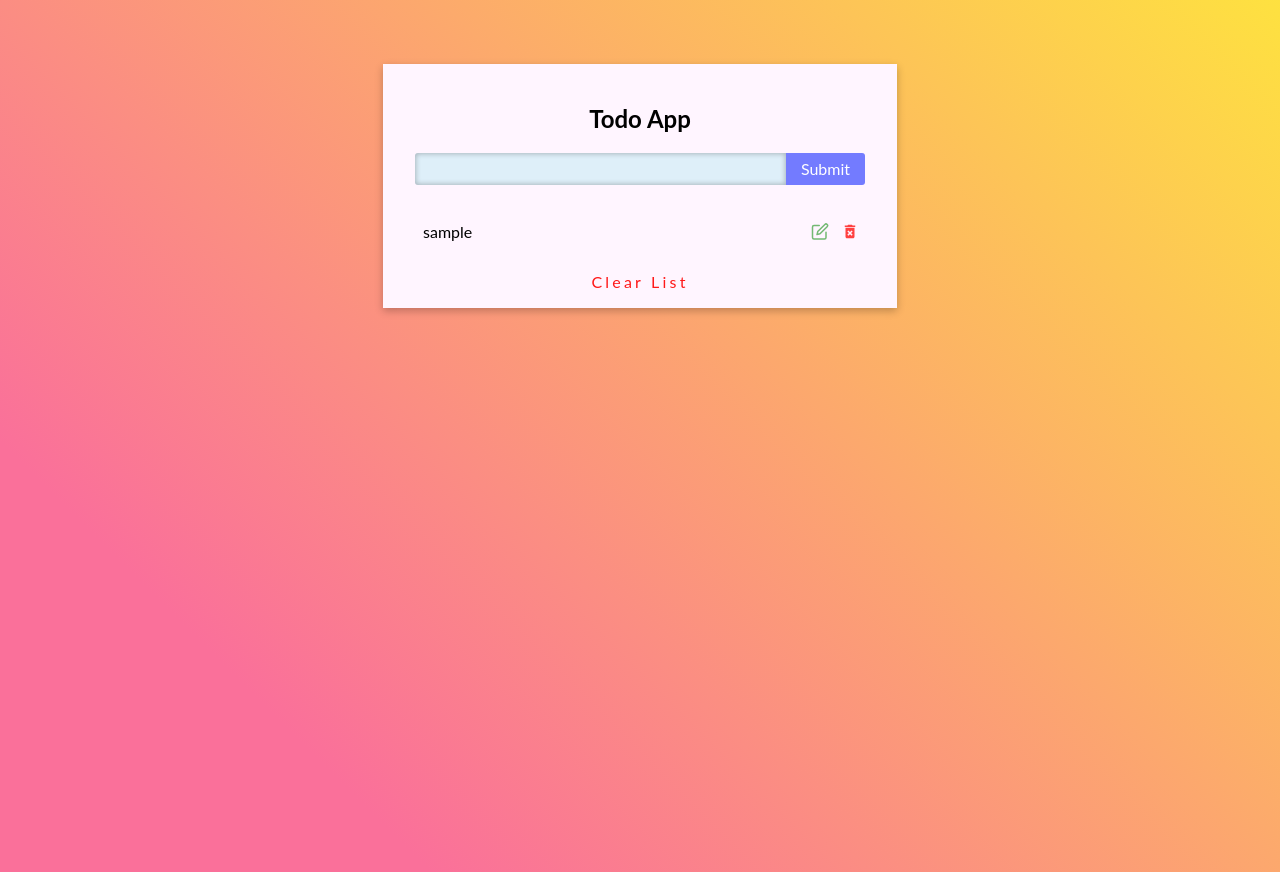
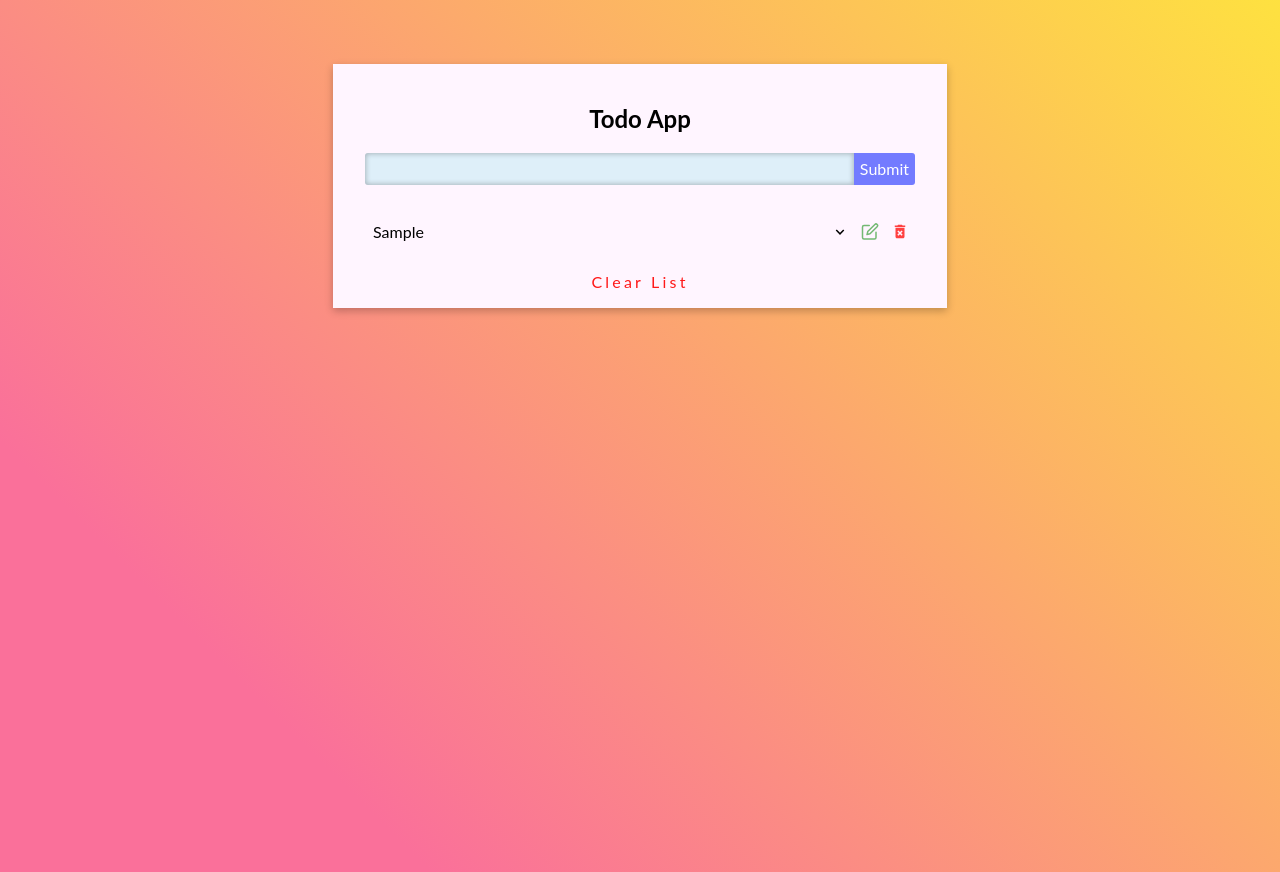
Before and after one commit to johannranudd/react-todo-app, a React (Create React App) app: page / in a window 1280 px wide. Both pictures are taken after typing "Sample" into the empty fields and a click on the button "Submit". Built offline with nearby package versions, Linux system fonts and the light colour scheme.

Commit message:
read more button added

```diff
--- a/src/App.styles.js
+++ b/src/App.styles.js
@@ -25,15 +25,36 @@ export const fonts = {
   playfair: "'Playfair Display', serif;",
 };
 
+export const size = {
+  mobileS: 320,
+  mobileM: 375,
+  mobileL: 425,
+  mobileXL: 630,
+  tablet: 768,
+  laptop: 1024,
+  laptopL: 1440,
+  desktop: 2560,
+};
+
 export const device = {
-  mobileS: `(min-width: 320px)`,
-  mobileM: `(min-width: 375px)`,
-  mobileL: `(min-width: 425px)`,
-  tablet: `(min-width: 768px)`,
-  laptop: `(min-width: 1024px)`,
-  laptopL: `(min-width: 1440px)`,
-  desktop: `(min-width: 2560px)`,
+  mobileS: `(max-width: ${size.mobileS}px)`,
+  mobileM: `(max-width: ${size.mobileM}px)`,
+  mobileL: `(max-width: ${size.mobileL}px)`,
+  tablet: `(max-width: ${size.tablet}px)`,
+  laptop: `(max-width: ${size.laptop}px)`,
+  laptopL: `(max-width: ${size.laptopL}px)`,
+  desktop: `(max-width: ${size.desktop}px)`,
 };
+
+// export const device = {
+//   mobileS: `(min-width: 320px)`,
+//   mobileM: `(min-width: 375px)`,
+//   mobileL: `(min-width: 425px)`,
+//   tablet: `(min-width: 768px)`,
+//   laptop: `(min-width: 1024px)`,
+//   laptopL: `(min-width: 1440px)`,
+//   desktop: `(min-width: 2560px)`,
+// };
 
 export const GlobalStyle = createGlobalStyle`
     * {
@@ -44,6 +65,7 @@ export const GlobalStyle = createGlobalStyle`
         font-family: ${fonts.lato};
     }
     body {
+        /* margin: 0; */
         font-family: -apple-system, BlinkMacSystemFont, 'Segoe UI', 'Roboto', 'Oxygen',
             'Ubuntu', 'Cantarell', 'Fira Sans', 'Droid Sans', 'Helvetica Neue',
             sans-serif;
--- a/src/components/List.js
+++ b/src/components/List.js
@@ -1,28 +1,44 @@
 import React from 'react';
 import { FiEdit } from 'react-icons/fi';
 import { MdDeleteForever } from 'react-icons/md';
+import { useEffect, useState } from 'react/cjs/react.development';
+import { size } from '../App.styles';
+import { BiChevronDown, BiChevronUp } from 'react-icons/bi';
 
 const List = ({ list, clearList, deleteItem, editItem }) => {
+  const [screenWidth, setScreenWidth] = useState(window.innerWidth);
+  const [numberOfChar, setNumberOfChar] = useState(20);
+
+  const resize = () => {
+    setScreenWidth(window.innerWidth);
+  };
+
+  useEffect(() => {
+    setNumberOfChar(() => {
+      if (screenWidth > size.mobileXL) {
+        return 60;
+      } else if (screenWidth > size.mobileL) {
+        return 40;
+      }
+    });
+    window.addEventListener('resize', resize);
+    return () => {
+      window.removeEventListener('resize', resize);
+    };
+  }, [resize, numberOfChar]);
+
   return (
     <>
       {list.map((item) => {
-        const { id, inputValue } = item;
+        // const { id, inputValue } = item;
         return (
-          <article key={id} className='list-item'>
-            <div className='value'>
-              {inputValue.length < 30
-                ? inputValue.toLowerCase()
-                : `${inputValue.substring(0, 34).toLowerCase()}...`}
-            </div>
-            <div className='button-container'>
-              <button className='edit-btn' onClick={() => editItem(id)}>
-                <FiEdit />
-              </button>
-              <button className='delete-btn' onClick={() => deleteItem(id)}>
-                <MdDeleteForever />
-              </button>
-            </div>
-          </article>
+          <ListItem
+            key={item.id}
+            {...item}
+            numberOfChar={numberOfChar}
+            editItem={editItem}
+            deleteItem={deleteItem}
+          />
         );
       })}
       <button className='clear-btn' onClick={clearList}>
@@ -32,4 +48,31 @@ const List = ({ list, clearList, deleteItem, editItem }) => {
   );
 };
 
+const ListItem = ({ inputValue, numberOfChar, editItem, id, deleteItem }) => {
+  const [showText, setShowText] = useState(false);
+  return (
+    <article className='list-item'>
+      <div className={showText ? 'show-list' : 'value'}>
+        {inputValue.length < numberOfChar || showText
+          ? inputValue
+          : `${inputValue.substring(0, numberOfChar)}...`}
+      </div>
+      <div className='button-container'>
+        <button
+          className={showText ? 'read-more-btn-rotate' : 'read-more-btn'}
+          onClick={() => setShowText(!showText)}
+        >
+          <BiChevronDown />
+        </button>
+        <button className='edit-btn' onClick={() => editItem(id)}>
+          <FiEdit />
+        </button>
+        <button className='delete-btn' onClick={() => deleteItem(id)}>
+          <MdDeleteForever />
+        </button>
+      </div>
+    </article>
+  );
+};
+
 export default List;
--- a/src/components/Todo.styled.js
+++ b/src/components/Todo.styled.js
@@ -2,8 +2,7 @@ import styled from 'styled-components';
 import { colors, device } from '../App.styles';
 
 export const StyledDiv = styled.div`
-  width: 70%;
-  max-width: 450px;
+  max-width: 550px;
   margin: auto;
   margin-top: 4rem;
   padding: 2rem 2rem 1rem 2rem;
@@ -14,6 +13,7 @@ export const StyledDiv = styled.div`
     box-shadow: ${colors.boxShadow2} 0px 7px 29px 0px;
   }
   .wrapper {
+    width: 100%;
     position: relative;
     h2 {
       margin-top: 0.5rem;
@@ -24,7 +24,7 @@ export const StyledDiv = styled.div`
       justify-content: center;
       margin-bottom: 2rem;
       input {
-        width: 80%;
+        width: 100%;
         background-color: ${colors.lightBlue};
         border-top-left-radius: 3px;
         border-bottom-left-radius: 3px;
@@ -36,7 +36,7 @@ export const StyledDiv = styled.div`
         }
       }
       .submit-btn {
-        width: 5rem;
+        /* width: 5rem; */
         background-color: ${colors.blue};
         border: none;
         border-top-right-radius: 3px;
@@ -56,9 +56,13 @@ export const StyledDiv = styled.div`
       display: flex;
       justify-content: space-between;
       align-items: center;
-      height: 30px;
       transition: 0.3s;
       padding-left: 0.5rem;
+      transition: 0.5s;
+      .value {
+        white-space: nowrap;
+        overflow: hidden;
+      }
       .button-container {
         display: flex;
         button {
@@ -81,7 +85,17 @@ export const StyledDiv = styled.div`
         .delete-btn {
           color: ${colors.deleteBtnColor};
         }
+        .read-more-btn {
+          /* transition: 1s; */
+        }
+        .read-more-btn-rotate {
+          /* transition: 1s; */
+          transform: rotate(180deg);
+        }
       }
+    }
+    .show-list {
+      transition: 0.5s;
     }
 
     .alert {
```
